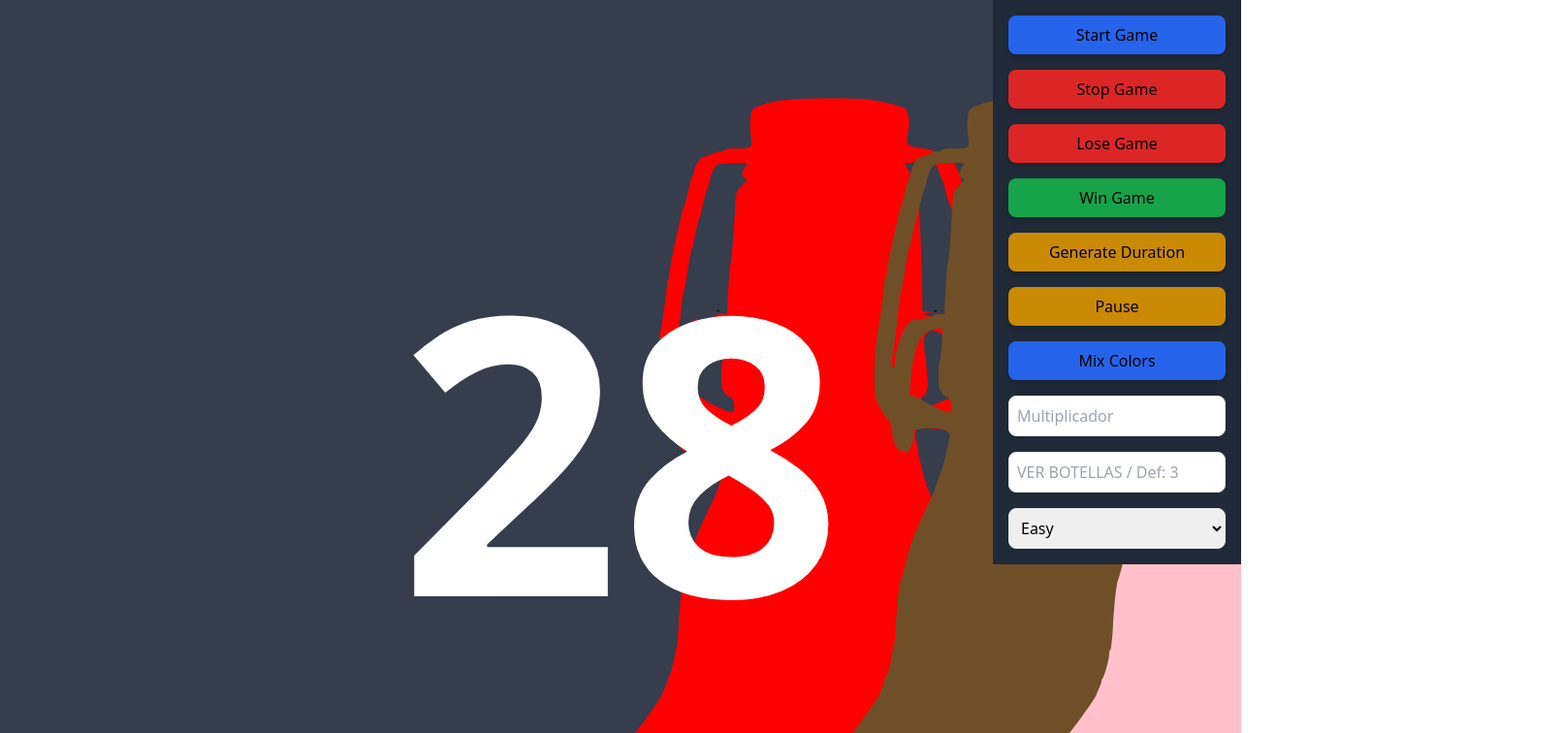
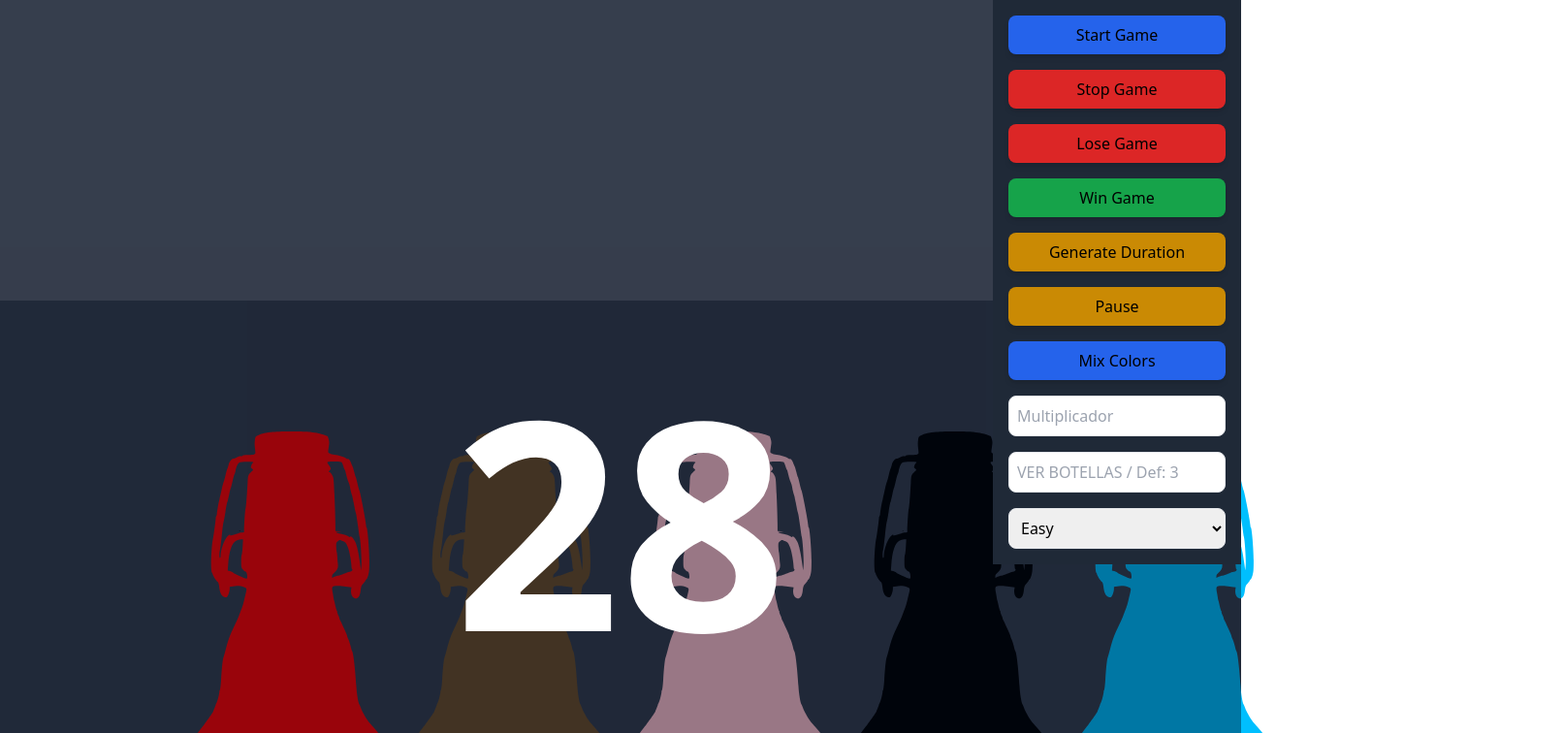
Before and after one commit to RudyCancax/next-colors, a Next.js app: page /game in a window 1280 px wide. Both pictures are taken after a click on the button "Start Game". Shown: the top 756 px of the page at 97% size, 1612 px wide, since content can reach past the window. Built offline with nearby package versions, Linux system fonts and the light colour scheme.

Commit message:
Fix some actions.

```diff
--- a/src/app/game/page.tsx
+++ b/src/app/game/page.tsx
@@ -46,10 +46,12 @@ const getRandomColor = (usedColors: string[]) => {
 const Bottle = ({ color }: { color: string; onClick?: () => void }) => (
   <div className="flex flex-col justify-center w-56">
     <div className="flex flex-col">
-      <h1 className="translate-x-[660px] translate-y-[1200px] text-[#000a1dc9] font-bold text-6xl ">
-        {colorsNames[colors.indexOf(color)]}
+      <h1 className="translate-x-[230px] translate-y-[1150px] text-[#000a1dc9] font-bold text-5xl ">
+        {colorsNames[colors.indexOf(color)]}{" "}
       </h1>
-      <Bottles fill={color} />
+      <div className="translate-x-[-100px]">
+        <Bottles fill={color} />
+      </div>
     </div>
   </div>
 );
@@ -176,14 +178,13 @@ export default function Game() {
     setIsGameActive(false);
     setIsPaused(false);
     setTimeLeft(null);
-    setModalMessage("PERDISTE"); // Set message for the modal
-    setIsModalOpen(true); // Open the modal
     setCanMixColors(true); // Allow color mixing again
+    setShowBottles(Array(colorSequence.length).fill(true)); // Show bottles initially
+    setShowBoxes(Array(colorSequence.length).fill(false)); // Hide boxes initially
     if (clockAudioRef.current) {
       clockAudioRef.current.pause(); // Stop clock sound
       clockAudioRef.current.currentTime = 0; // Reset playback position
     }
-    playSound("/sounds/risa.mp3"); // Play lose sound
   };
 
   const handlePauseGame = () => {
@@ -228,7 +229,7 @@ export default function Game() {
   };
 
   return (
-    <div className="h-full min-h-screen w-full bg-[#000a1dc9] overflow-hidden">
+    <div className="h-full min-h-screen w-full bg-[#000a1dc9]">
       <div className="w-64 flex flex-col space-y-4 p-4 fixed right-0 top-0 bg-gray-800 z-10">
         <button
           className="bg-blue-600 w-full py-2 rounded-lg shadow-md hover:bg-blue-700 transition duration-300"
@@ -277,7 +278,6 @@ export default function Game() {
             canMixColors ? "blue" : "gray"
           }-700 transition duration-300`}
           onClick={handleMixColors}
-          disabled={!canMixColors}
         >
           Mix Colors
         </button>
@@ -306,7 +306,7 @@ export default function Game() {
         </select>
       </div>
 
-      <div className="flex flex-row z-0 left-10">
+      <div className="flex flex-row z-0 gap-1">
         {colorSequence.map((color, index) => (
           <div key={index} className="">
             {showBoxes[index] ? (
@@ -318,7 +318,7 @@ export default function Game() {
         ))}
       </div>
 
-      <div className="text-[400px] font-bold text-white w-full text-center fixed bottom-10">
+      <div className="text-[300px] font-bold text-white bg-[#000a1d66] px-10 py-0 w-full text-center fixed bottom-10">
         {timeLeft !== null ? timeLeft : 0}
       </div>
 
--- a/src/components/Bottles.tsx
+++ b/src/components/Bottles.tsx
@@ -2,7 +2,7 @@ const Bottles = ({ fill = "#e0e0e0" }) => (
   <>
     <svg
       version="1.0"
-      width="1280.000000pt"
+      width="600.000000pt"
       height="1066.000000pt"
       viewBox="0 0 1280.000000 1066.000000"
       preserveAspectRatio="xMidYMid meet"
```
